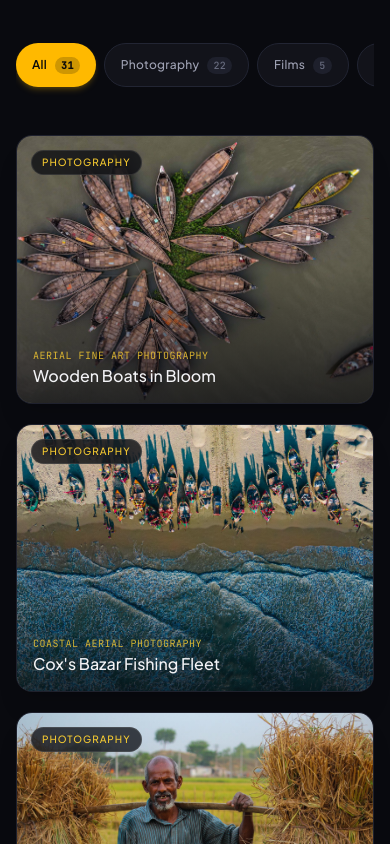
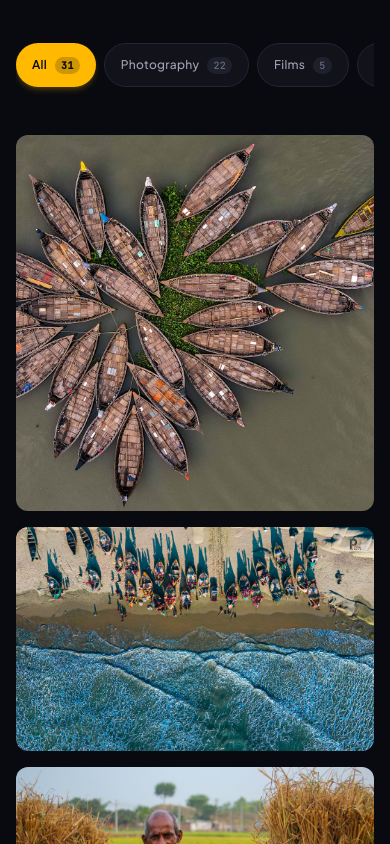
Before and after one commit to isthisdeception/prism-pulse, a React (Vite) app: page / in a window 390 px wide. Shown: the part 1440-2284 px from the top of the page. Built offline with nearby package versions, Linux system fonts and the light colour scheme.

Commit message:
card design changes

```diff
--- a/src/sections/FilmsShowcase.tsx
+++ b/src/sections/FilmsShowcase.tsx
@@ -135,19 +135,19 @@
                   className="w-full h-full object-cover object-center transition-transform duration-700 ease-out group-hover:scale-[1.05]"
                 />
 
-                {/* Clean Bottom Gradient Overlay */}
+                {/* Hover-Only Gradient Overlay */}
                 <div
-                  className="absolute inset-0 bg-gradient-to-t from-[#090a0f]/90 via-[#090a0f]/20 to-transparent opacity-85 group-hover:opacity-95 transition-opacity duration-300"
+                  className="absolute inset-0 bg-gradient-to-t from-black/85 via-black/20 to-black/30 opacity-0 group-hover:opacity-100 group-focus-visible:opacity-100 transition-opacity duration-300 pointer-events-none"
                   aria-hidden="true"
                 />
 
-                {/* Top Category & Duration Pills */}
-                <div className="absolute top-3 left-3 right-3 flex items-center justify-between pointer-events-none">
-                  <span className="text-[10px] font-medium uppercase tracking-widest px-2.5 py-0.5 rounded-full bg-[#090a0f]/75 text-amber-300 border border-white/10 backdrop-blur-md">
+                {/* Hover-Only Top Category & Duration Pills */}
+                <div className="absolute top-3 left-3 right-3 flex items-center justify-between opacity-0 -translate-y-1 group-hover:opacity-100 group-hover:translate-y-0 group-focus-visible:opacity-100 group-focus-visible:translate-y-0 transition-all duration-300 pointer-events-none">
+                  <span className="text-[10px] font-medium uppercase tracking-widest px-2.5 py-0.5 rounded-full bg-black/70 text-amber-300 border border-white/15 backdrop-blur-md">
                     {film.category}
                   </span>
                   {film.duration && (
-                    <span className="text-[10px] font-mono text-[#f3f3f6] px-2 py-0.5 rounded-full bg-[#090a0f]/75 border border-white/10 backdrop-blur-md flex items-center gap-1">
+                    <span className="text-[10px] font-mono text-[#f3f3f6] px-2 py-0.5 rounded-full bg-black/70 border border-white/15 backdrop-blur-md flex items-center gap-1">
                       <Clock className="w-2.5 h-2.5 text-amber-400" />
                       {film.duration}
                     </span>
@@ -156,19 +156,19 @@
 
                 {/* Center Glass Play Button Overlay */}
                 <div className="absolute inset-0 flex items-center justify-center pointer-events-none">
-                  <div className="w-12 h-12 rounded-full bg-[#090a0f]/70 text-amber-300 border border-amber-400/40 backdrop-blur-md flex items-center justify-center shadow-xl transition-all duration-300 group-hover:scale-110 group-hover:bg-amber-400 group-hover:text-neutral-950">
+                  <div className="w-11 h-11 rounded-full bg-black/60 text-amber-300 border border-amber-400/40 backdrop-blur-md flex items-center justify-center shadow-xl transition-all duration-300 group-hover:scale-110 group-hover:bg-amber-400 group-hover:text-neutral-950">
                     <Play className="w-4 h-4 fill-current ml-0.5" />
                   </div>
                 </div>
 
-                {/* Overlaid Film Title at Bottom */}
-                <div className="absolute bottom-0 inset-x-0 p-4 sm:p-5 pointer-events-none">
+                {/* Hover-Only Film Title at Bottom */}
+                <div className="absolute bottom-0 inset-x-0 p-4 sm:p-5 opacity-0 translate-y-1 group-hover:opacity-100 group-hover:translate-y-0 group-focus-visible:opacity-100 group-focus-visible:translate-y-0 transition-all duration-300 pointer-events-none">
                   {film.clientOrContext && (
-                    <span className="block text-[10px] font-mono uppercase tracking-wider text-amber-300/80 mb-0.5">
+                    <span className="block text-[10px] font-mono uppercase tracking-wider text-amber-300/90 mb-0.5">
                       {film.clientOrContext}
                     </span>
                   )}
-                  <h4 className="text-base sm:text-lg font-medium text-[#f3f3f6] group-hover:text-amber-200 transition-colors duration-200 leading-snug">
+                  <h4 className="text-base sm:text-lg font-medium text-white leading-snug">
                     {film.title}
                   </h4>
                 </div>
--- a/src/sections/SelectedWorks.tsx
+++ b/src/sections/SelectedWorks.tsx
@@ -7,6 +7,16 @@
 import { Play, Maximize2, Layers, MessageCircle, ChevronDown, ChevronUp } from 'lucide-react'
 
 const INITIAL_VISIBLE_COUNT = 9
+
+// Pexels-style staggered aspect ratios for organic masonry rhythm
+function getCardAspectClass(project: Project, index: number): string {
+  if (project.aspectRatio === 'portrait') return 'aspect-[4/5]'
+  if (project.aspectRatio === 'square') return 'aspect-square'
+  // Create natural Pexels-like masonry variation across columns
+  if (index % 5 === 0) return 'aspect-[4/4.2]'
+  if (index % 3 === 1) return 'aspect-[16/10]'
+  return 'aspect-[4/3]'
+}
 
 export function SelectedWorks() {
   const [activeCategory, setActiveCategory] = useState<string>('All')
@@ -91,7 +101,7 @@
 
         {/* Filter Pill Tabs */}
         <div
-          className="flex items-center gap-2 overflow-x-auto pb-4 mb-8 sm:mb-12 scrollbar-none"
+          className="flex items-center gap-2 overflow-x-auto pb-4 mb-8 sm:mb-10 scrollbar-none"
           role="tablist"
           aria-label="Filter portfolio projects by category"
         >
@@ -127,12 +137,15 @@
           })}
         </div>
 
-        {/* Frameless Gallery Grid */}
-        <div className="grid grid-cols-1 sm:grid-cols-2 lg:grid-cols-3 gap-5 sm:gap-7">
-          {visibleProjects.map((project) => (
+        {/* Pexels-Style Masonry Grid — Pure Images by Default, Details on Hover Only */}
+        <div className="columns-1 sm:columns-2 lg:columns-3 gap-4 sm:gap-5 space-y-4 sm:space-y-5">
+          {visibleProjects.map((project, index) => {
+            const aspectClass = getCardAspectClass(project, index)
+
+            return (
               <article
                 key={project.id}
-              className="group relative aspect-[4/3] w-full rounded-2xl overflow-hidden bg-[#12131a] border border-[#222533]/80 hover:border-amber-400/50 shadow-xl transition-all duration-500 hover:shadow-2xl hover:shadow-amber-400/10 cursor-pointer animate-fade-up focus-visible:outline-none focus-visible:ring-2 focus-visible:ring-amber-400"
+                className={`group relative ${aspectClass} w-full break-inside-avoid rounded-xl overflow-hidden bg-[#12131a] cursor-pointer animate-fade-up focus-visible:outline-none focus-visible:ring-2 focus-visible:ring-amber-400`}
                 onClick={() => handleOpenProject(project)}
                 onKeyDown={(e) => {
                   if (e.key === 'Enter' || e.key === ' ') {
@@ -144,7 +157,7 @@
                 role="button"
                 aria-label={`View ${project.title} (${project.category})`}
               >
-              {/* Crisp Full-Brightness Photograph */}
+                {/* 100% Pure, Unobstructed Photograph */}
                 <img
                   src={project.image}
                   alt={project.alt}
@@ -152,30 +165,30 @@
                   height={600}
                   loading="lazy"
                   decoding="async"
-                className="w-full h-full object-cover object-center transition-transform duration-700 ease-out group-hover:scale-[1.05]"
+                  className="w-full h-full object-cover object-center transition-transform duration-700 ease-out group-hover:scale-[1.04]"
                 />
 
-              {/* Subtle Bottom Gradient Only for Title Legibility */}
+                {/* Hover-Only Vignette Gradient */}
                 <div
-                className="absolute inset-0 bg-gradient-to-t from-[#090a0f]/90 via-[#090a0f]/15 to-transparent opacity-80 group-hover:opacity-95 transition-opacity duration-300"
+                  className="absolute inset-0 bg-gradient-to-t from-black/85 via-black/20 to-black/30 opacity-0 group-hover:opacity-100 group-focus-visible:opacity-100 transition-opacity duration-300 pointer-events-none"
                   aria-hidden="true"
                 />
 
-              {/* Top Category Pill */}
-              <div className="absolute top-3.5 left-3.5 right-3.5 flex items-center justify-between pointer-events-none">
-                <span className="text-[10px] font-medium uppercase tracking-widest px-2.5 py-1 rounded-full bg-[#090a0f]/75 text-amber-300/95 border border-white/10 backdrop-blur-md">
+                {/* Hover-Only Top Category & Duration */}
+                <div className="absolute top-3.5 left-3.5 right-3.5 flex items-center justify-between opacity-0 -translate-y-1 group-hover:opacity-100 group-hover:translate-y-0 group-focus-visible:opacity-100 group-focus-visible:translate-y-0 transition-all duration-300 pointer-events-none">
+                  <span className="text-[10px] font-medium uppercase tracking-widest px-2.5 py-1 rounded-full bg-black/70 text-amber-300 border border-white/15 backdrop-blur-md">
                     {project.category}
                   </span>
                   {project.duration && (
-                  <span className="text-[10px] font-mono text-[#f3f3f6] px-2 py-0.5 rounded-full bg-[#090a0f]/75 border border-white/10 backdrop-blur-md">
+                    <span className="text-[10px] font-mono text-[#f3f3f6] px-2.5 py-0.5 rounded-full bg-black/70 border border-white/15 backdrop-blur-md">
                       {project.duration}
                     </span>
                   )}
                 </div>
 
-              {/* Center Hover Action Icon */}
-              <div className="absolute inset-0 flex items-center justify-center opacity-0 group-hover:opacity-100 transition-all duration-300 pointer-events-none">
-                <div className="w-12 h-12 rounded-full bg-[#090a0f]/80 text-amber-300 border border-amber-400/50 backdrop-blur-md flex items-center justify-center shadow-2xl transform scale-90 group-hover:scale-100 transition-transform duration-300">
+                {/* Hover-Only Center Action Icon */}
+                <div className="absolute inset-0 flex items-center justify-center opacity-0 scale-90 group-hover:opacity-100 group-hover:scale-100 group-focus-visible:opacity-100 group-focus-visible:scale-100 transition-all duration-300 pointer-events-none">
+                  <div className="w-11 h-11 rounded-full bg-black/70 text-amber-300 border border-amber-400/50 backdrop-blur-md flex items-center justify-center shadow-2xl">
                     {project.videoUrl ? (
                       <Play className="w-4 h-4 fill-current ml-0.5" />
                     ) : (
@@ -184,21 +197,20 @@
                   </div>
                 </div>
 
-              {/* Clean Overlaid Title at Bottom */}
-              <div className="absolute bottom-0 inset-x-0 p-4 sm:p-5 flex items-end justify-between gap-3 pointer-events-none">
-                <div>
+                {/* Hover-Only Bottom Title & Context */}
+                <div className="absolute bottom-0 inset-x-0 p-4 sm:p-5 opacity-0 translate-y-1 group-hover:opacity-100 group-hover:translate-y-0 group-focus-visible:opacity-100 group-focus-visible:translate-y-0 transition-all duration-300 pointer-events-none">
                   {project.clientOrContext && (
-                    <span className="block text-[10px] uppercase tracking-wider text-amber-300/80 font-mono mb-0.5">
+                    <span className="block text-[10px] uppercase tracking-wider text-amber-300/90 font-mono mb-0.5">
                       {project.clientOrContext}
                     </span>
                   )}
-                  <h3 className="text-base sm:text-lg font-medium text-[#f3f3f6] group-hover:text-amber-200 transition-colors duration-200 leading-snug">
+                  <h3 className="text-base sm:text-lg font-medium text-white leading-snug">
                     {project.title}
                   </h3>
                 </div>
-              </div>
               </article>
-          ))}
+            )
+          })}
         </div>
 
         {/* View All / Show Less Toggle Button */}
```
Lines whose indentation alone changed are shown as unchanged.
